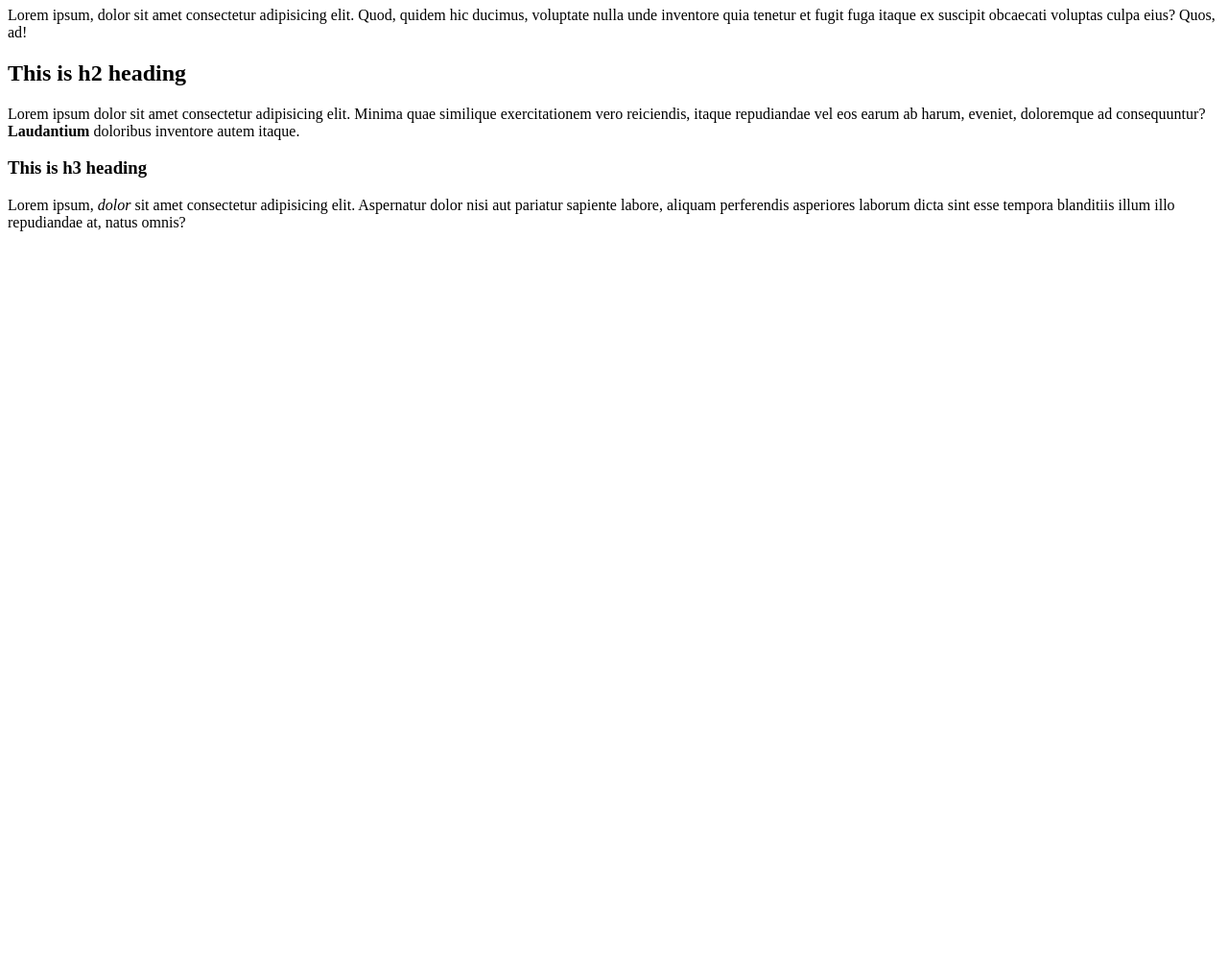
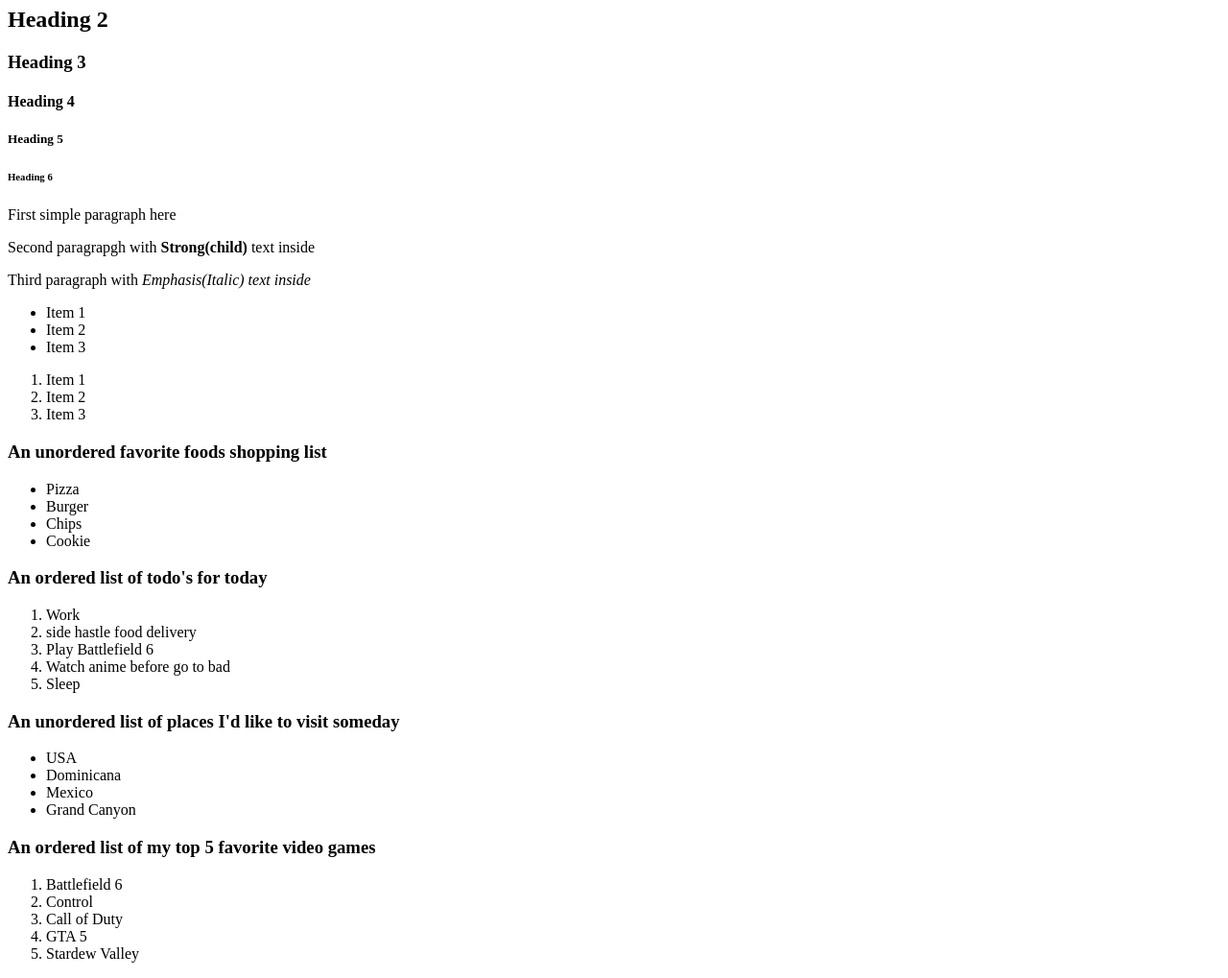
Before and after one commit to DenysKasianov/git_test, a plain HTML site: page html-boilerplate/index.html in a window 1280 px wide. Shown: the part 73-1092 px from the top of the page at 96% size. Before the commit the page ends 800 px from the top, so only its background shows below. Drawn offline with Linux system fonts and the light colour scheme.

Commit message:
Refactored index.html boilerplate page, add more comments to each tag, practiced with an ordered and unordered lists

```diff
--- a/html-boilerplate/index.html
+++ b/html-boilerplate/index.html
@@ -2,26 +2,74 @@
 <html lang="en">
     <head>
         <meta charset="UTF-8">
-        <title>My First Webpage</title>
+        <title>My Webpage</title>
     </head>
 
     <body>
-        <h1>Hello World!</h1>
-        <p>Lorem ipsum, dolor sit amet consectetur adipisicing elit. Quod,
-            quidem hic ducimus, voluptate nulla unde inventore quia tenetur et fugit
-            fuga itaque ex suscipit obcaecati voluptas culpa eius? Quos, ad!
-        </p>
-        <h2>This is h2 heading</h2>
-        <p>Lorem ipsum dolor sit amet consectetur adipisicing elit.
-            Minima quae similique exercitationem vero reiciendis, itaque repudiandae vel
-            eos earum ab harum, eveniet, doloremque ad consequuntur?
-            <strong>Laudantium</strong> doloribus inventore autem itaque.
-        </p>
-        <h3>This is h3 heading</h3> <!-- This is comment-->
-        <p>Lorem ipsum, <em>dolor</em> sit amet consectetur adipisicing elit.
-            Aspernatur dolor nisi aut pariatur sapiente labore,
-            aliquam perferendis asperiores laborum dicta sint esse tempora
-            blanditiis illum illo repudiandae at, natus omnis?
-        </p>
+        <!-- These are headings from 1 to 6 -->
+         <h1>Heading 1</h1>
+         <h2>Heading 2</h2>
+         <h3>Heading 3</h3>
+         <h4>Heading 4</h4>
+         <h5>Heading 5</h5>
+         <h6>Heading 6</h6>
+
+        <!-- This is paragraph -->
+        <p> First simple paragraph here</p>
+
+        <!-- This is the Strong(bold) tag -->
+        <p>Second paragrapgh with <strong>Strong(child)</strong> text inside</p>
+
+        <!-- This is the Emphasis tag -->
+        <p>Third paragraph with <em>Emphasis(Italic) text inside </em></p>
+
+        <!-- This is an unordered list -->
+        <ul>
+            <li>Item 1</li>
+            <li>Item 2</li>
+            <li>Item 3</li>
+        </ul>
+
+        <!-- This is an ordered list -->
+        <ol>
+            <li>Item 1</li>
+            <li>Item 2</li>
+            <li>Item 3</li>
+        </ol>
+
+        <!-- Some practices with lists -->
+        <h3>An unordered favorite foods shopping list</h3>
+        <ul>
+            <li>Pizza</li>
+            <li>Burger</li>
+            <li>Chips</li>
+            <li>Cookie</li>
+        </ul>
+
+        <h3>An ordered list of todo's for today</h3>
+        <ol>
+            <li>Work</li>
+            <li>side hastle food delivery</li>
+            <li>Play Battlefield 6</li>
+            <li>Watch anime before go to bad</li>
+            <li>Sleep</li>
+        </ol>
+
+        <h3>An unordered list of places I'd like to visit someday</h3>
+        <ul>
+            <li>USA</li>
+            <li>Dominicana</li>
+            <li>Mexico</li>
+            <li>Grand Canyon</li>
+        </ul>
+
+        <h3>An ordered list of my top 5 favorite video games</h3>
+        <ol>
+            <li>Battlefield 6</li>
+            <li>Control</li>
+            <li>Call of Duty</li>
+            <li>GTA 5</li>
+            <li>Stardew Valley</li>
+        </ol>
     </body>
 </html>
```
